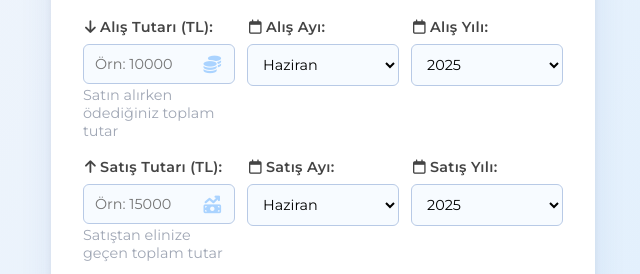
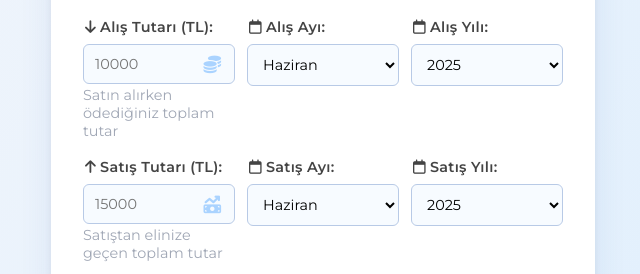
Before and after one commit to uvyatirimdunyam/yurtdisi-hisse-kazanci-vergi-hesaplama, a plain HTML site: page yeni.html in a window 1280 px wide. Shown: the part 326-600 px from the top of the page, 317-957 px from the left. Drawn offline with Linux system fonts and the light colour scheme.

Commit message:
Update yeni.html

```diff
--- a/yeni.html
+++ b/yeni.html
@@ -201,7 +201,7 @@
     <div class="form-row">
       <div class="form-group">
         <label for="alis"><i class="fa-solid fa-arrow-down"></i> Alış Tutarı (TL):</label>
-        <input type="number" id="alis" min="0" step="0.01" placeholder="Örn: 10000" />
+        <input type="number" id="alis" min="0" step="0.01" placeholder="10000" />
         <span class="input-icon"><i class="fa-solid fa-coins"></i></span>
         <span class="hint">Satın alırken ödediğiniz toplam tutar</span>
       </div>
@@ -217,7 +217,7 @@
     <div class="form-row">
       <div class="form-group">
         <label for="satis"><i class="fa-solid fa-arrow-up"></i> Satış Tutarı (TL):</label>
-        <input type="number" id="satis" min="0" step="0.01" placeholder="Örn: 15000" />
+        <input type="number" id="satis" min="0" step="0.01" placeholder="15000" />
         <span class="input-icon"><i class="fa-solid fa-money-bill-trend-up"></i></span>
         <span class="hint">Satıştan elinize geçen toplam tutar</span>
       </div>
```
